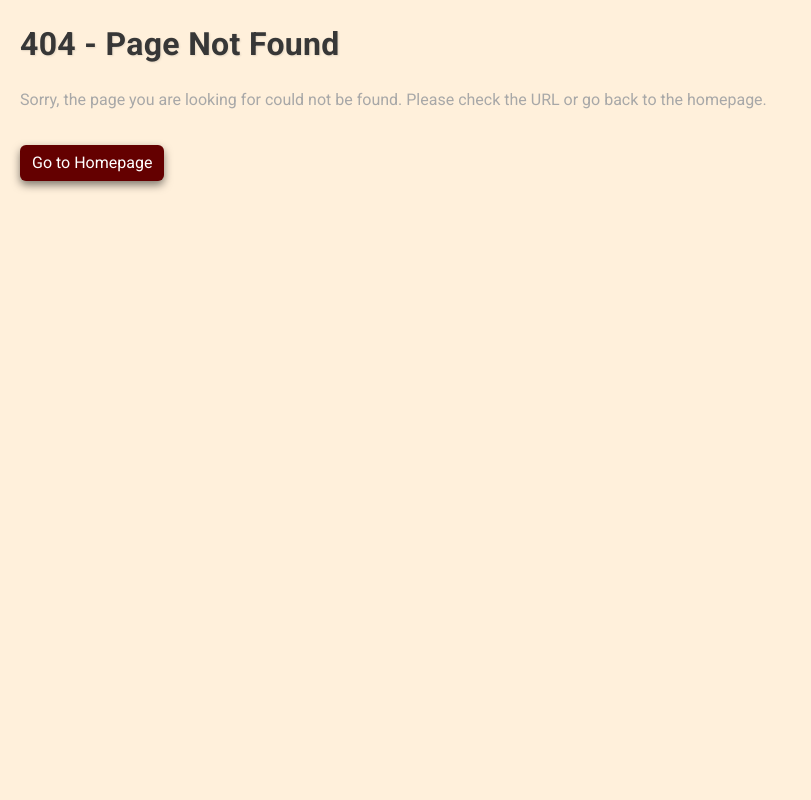
After one commit to csk2183/uigroup, a Flask app: template templates/404.html in a window 1280 px wide. The commit adds this page. Shown: the whole page, without its empty margins (0-811 px from the left). Run offline with Flask 3, Linux system fonts and the light colour scheme; the template is opened without the code that fills it, so the values that code supplies are empty.

Commit message:
custom 404

```diff
--- a/server.py
+++ b/server.py
@@ -153,5 +153,9 @@ def quiz_results():
 
     return render_template('results.html', score=score, total=len(quiz_questions), results=results)
 
+@app.errorhandler(404)
+def page_not_found(e):
+    return render_template('404.html'), 404
+
 if __name__ == '__main__':
     app.run(debug=True)
--- a/static/main.css
+++ b/static/main.css
@@ -118,6 +118,13 @@ p {
     white-space: nowrap; /* Prevents breaking into a new line */
 }
 
+.container-no-border {
+    background-color: #fff0db; /* Light beige background for the content area */
+    padding: 20px;
+    margin-bottom: 5px;
+    margin-top: 5px;
+}
+
 .btn-primary {
     color: #a8a8a8;
     background-color: #006417; /* Custom green color to match the brand theme */
@@ -174,6 +181,13 @@ p {
 
 .accent-text {
     color: #006417; /* Green color, consider using a rich shade that stands out */
+    font-weight: bold; /* Corrected property for bolding text */
+    letter-spacing: 0.01em; /* Adding some spacing between letters for emphasis */
+    text-shadow: 1px 1px 2px rgba(0, 0, 0, 0.1); /* Subtle text shadow for depth */
+}
+
+.dark-text {
+    color: #373737;
     font-weight: bold; /* Corrected property for bolding text */
     letter-spacing: 0.01em; /* Adding some spacing between letters for emphasis */
     text-shadow: 1px 1px 2px rgba(0, 0, 0, 0.1); /* Subtle text shadow for depth */
--- /dev/null
+++ b/templates/404.html
@@ -0,0 +1,16 @@
+<!DOCTYPE html>
+<html lang="en">
+<head>
+    <meta charset="UTF-8">
+    <title>Page Not Found</title>
+    <link href="https://cdn.jsdelivr.net/npm/bootstrap@5.3.1/dist/css/bootstrap.min.css" rel="stylesheet">
+    <link rel="stylesheet" href="/static/main.css">
+</head>
+<body class="general">
+    <div class="container-no-border">
+        <h1 class="header-container dark-text mb-4">404 - Page Not Found</h1>
+        <p class="mb-3">Sorry, the page you are looking for could not be found. Please check the URL or go back to the homepage.</p>
+        <a href="{{ url_for('home') }}" class="mt-3 btn btn-back">Go to Homepage</a>
+    </div>
+</body>
+</html>
--- a/templates/base.html
+++ b/templates/base.html
@@ -5,7 +5,7 @@
     <meta charset="UTF-8">
     <meta name="viewport" content="width=device-width, initial-scale=1.0">
     <link href="https://cdn.jsdelivr.net/npm/bootstrap@5.3.1/dist/css/bootstrap.min.css" rel="stylesheet">
-    <!-- Link to main.css or additional stylesheets -->
+    <link rel="stylesheet" href="/static/main.css">
 </head>
 <body class="general">
     {% include 'navbar.html' %}
```
